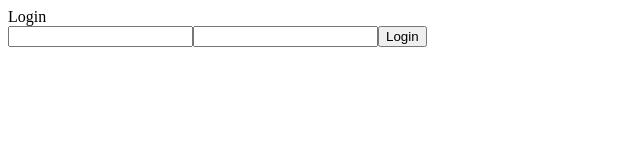
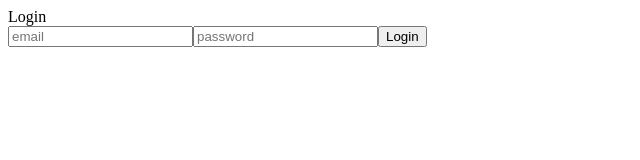
Before and after one commit to mikecousins/passiv-orthodox, a React (Create React App) app: page / in a window 1280 px wide. Shown: the top 160 px of the page, without its empty margins (0-640 px from the left). Built offline with nearby package versions, Linux system fonts and the light colour scheme.

Commit message:
Changing title on token page, adding placeholders

```diff
--- a/src/pages/LoginPage.tsx
+++ b/src/pages/LoginPage.tsx
@@ -16,8 +16,8 @@ const LoginPage = () => {
       >
         {() => (
           <Form>
-            <Field name="email" />
-            <Field name="password" type="password" />
+            <Field name="email" placeholder="email" />
+            <Field name="password" type="password" placeholder="password" />
             <button type="submit">Login</button>
           </Form>
         )}
--- a/src/pages/TwoFactorPage.tsx
+++ b/src/pages/TwoFactorPage.tsx
@@ -6,7 +6,7 @@ const TwoFactorPage = () => {
 
   return (
     <div>
-      Login
+      Token
       <Formik
         initialValues={{
           token: '',
@@ -15,7 +15,7 @@ const TwoFactorPage = () => {
       >
         {() => (
           <Form>
-            <Field name="token" />
+            <Field name="token" placeholder="token" />
             <button type="submit">Login</button>
           </Form>
         )}
```
Also changed, not shown: 1 other file (tests, documents, lock files or other folders).
